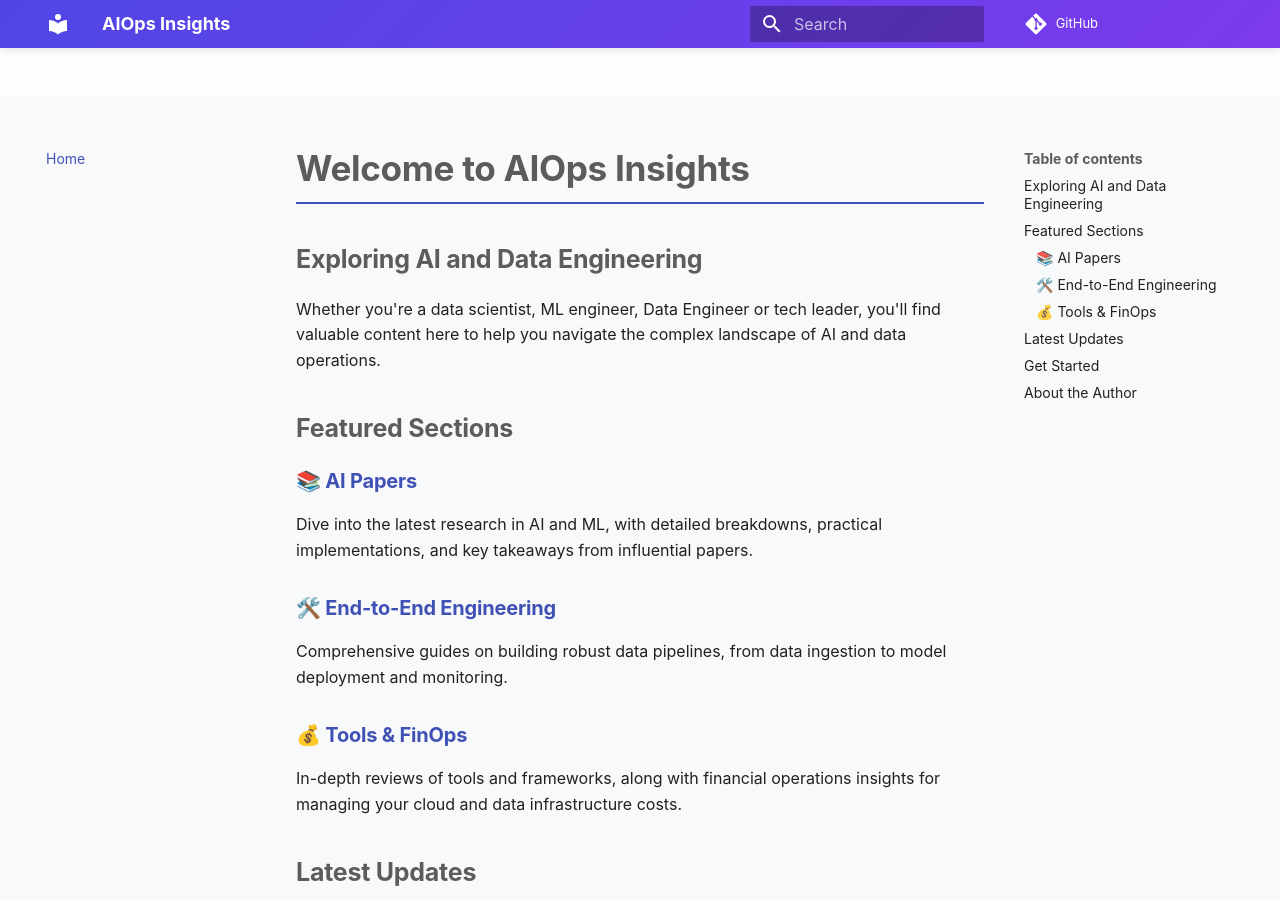
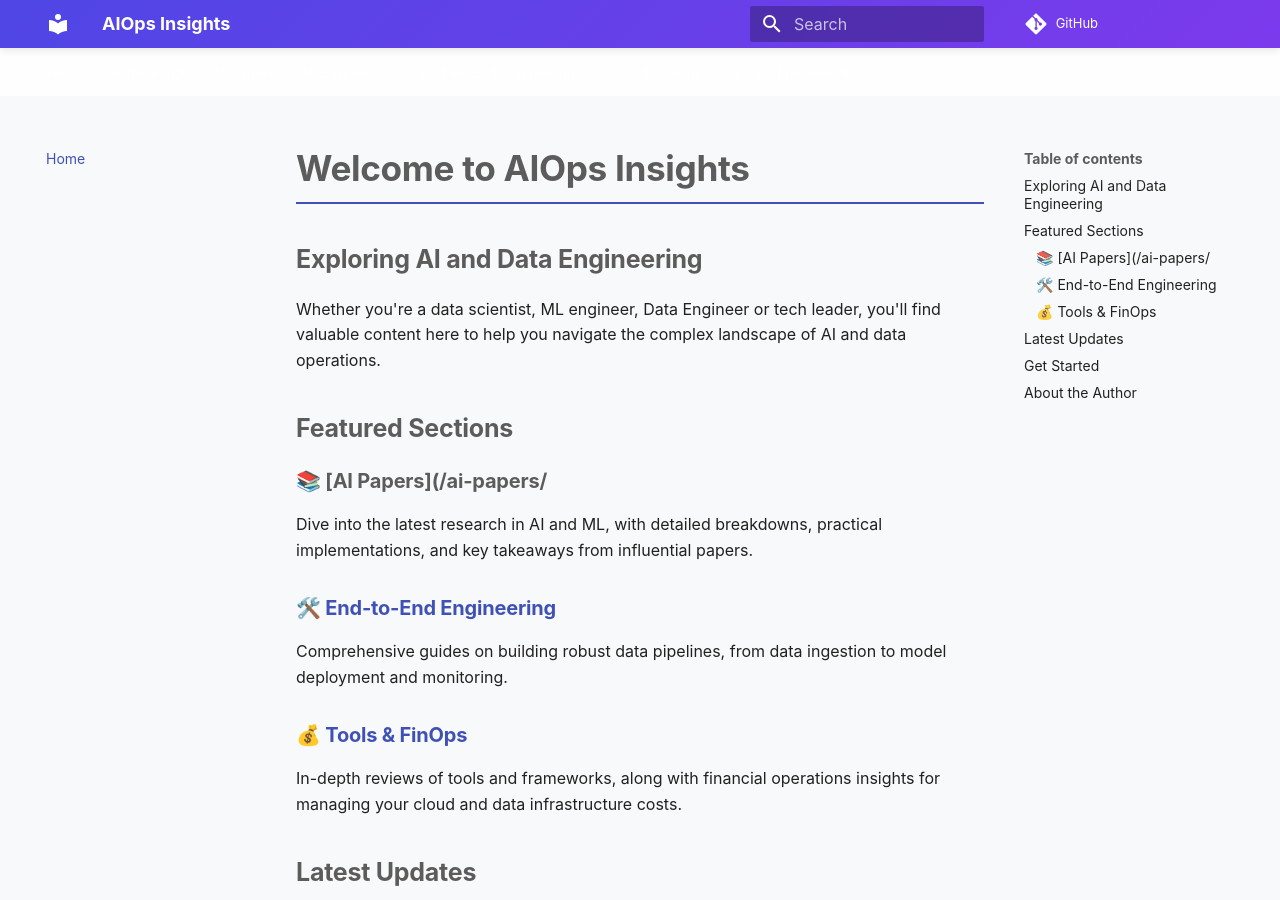
Before and after one commit to himy2u/aiopsinsights, an MkDocs documentation site: the page built from docs/index.md, in a window 1280 px wide and 900 px high. Built offline with MkDocs 1.6.1 and Material for MkDocs 9.7.7, drawn with Linux system fonts in a browser that asks for light colours; comment, search, counter and statistics services are not loaded; some of the changed lines change nothing that is shown.

Commit message:
Fix links in index.md for AI Papers and author section
Corrected the link format for AI Papers and updated the LinkedIn URL.

```diff
--- a/docs/index.md
+++ b/docs/index.md
@@ -6,7 +6,7 @@
 
 ## Featured Sections
 
-### 📚 [AI Papers](/ai-papers/)
+### 📚 [AI Papers](/ai-papers/
 Dive into the latest research in AI and ML, with detailed breakdowns, practical implementations, and key takeaways from influential papers.
 
 ### 🛠️ [End-to-End Engineering](/end-to-end-eng/)
@@ -25,4 +25,4 @@
 
 ## About the Author
 
-Himanshu Pandey is a Data Leader with expertise in AI/ML, data engineering, and cloud infrastructure. Connect with me on [Twitter](https://x.com/himanshuptech) or [LinkedIn](https://www.linkedin.com/in/hrnp).
+Himanshu Pandey is a Data Leader with expertise in AI/ML, data engineering, and cloud infrastructure. Connect with me on [Twitter](https://x.com/himanshuptech) or [LinkedIn](https://linkedin.com).
```
